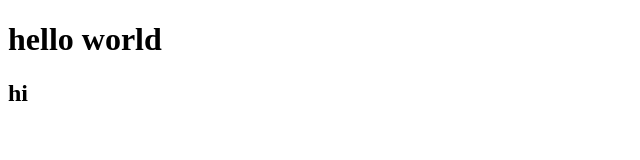
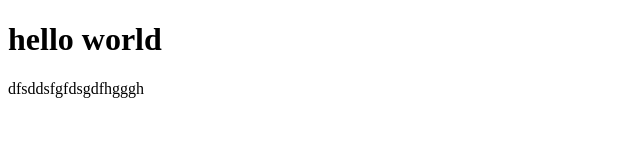
Before and after one commit to lyapunovv/myrepository, a plain HTML site: page test.html in a window 1280 px wide. Shown: the whole page, without its empty margins (0-640 px from the left). Drawn offline with Linux system fonts and the light colour scheme.

Commit message:
commit4.0

```diff
--- a/test.html
+++ b/test.html
@@ -5,6 +5,6 @@
 </head>
 <body>
 <h1>hello world</h1>
-<h2>hi</h2>
+<p>dfsddsfgfdsgdfhgggh</p>
 </body>
 </html>
```
